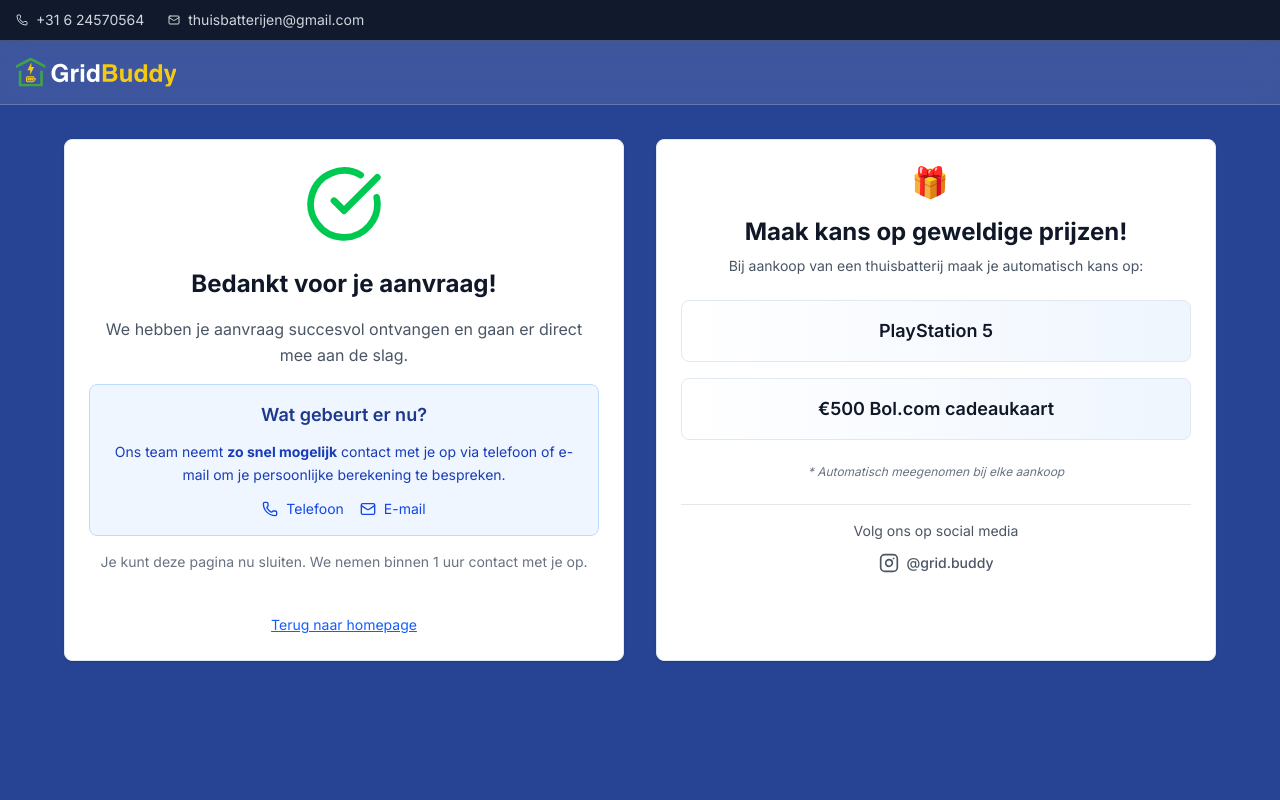
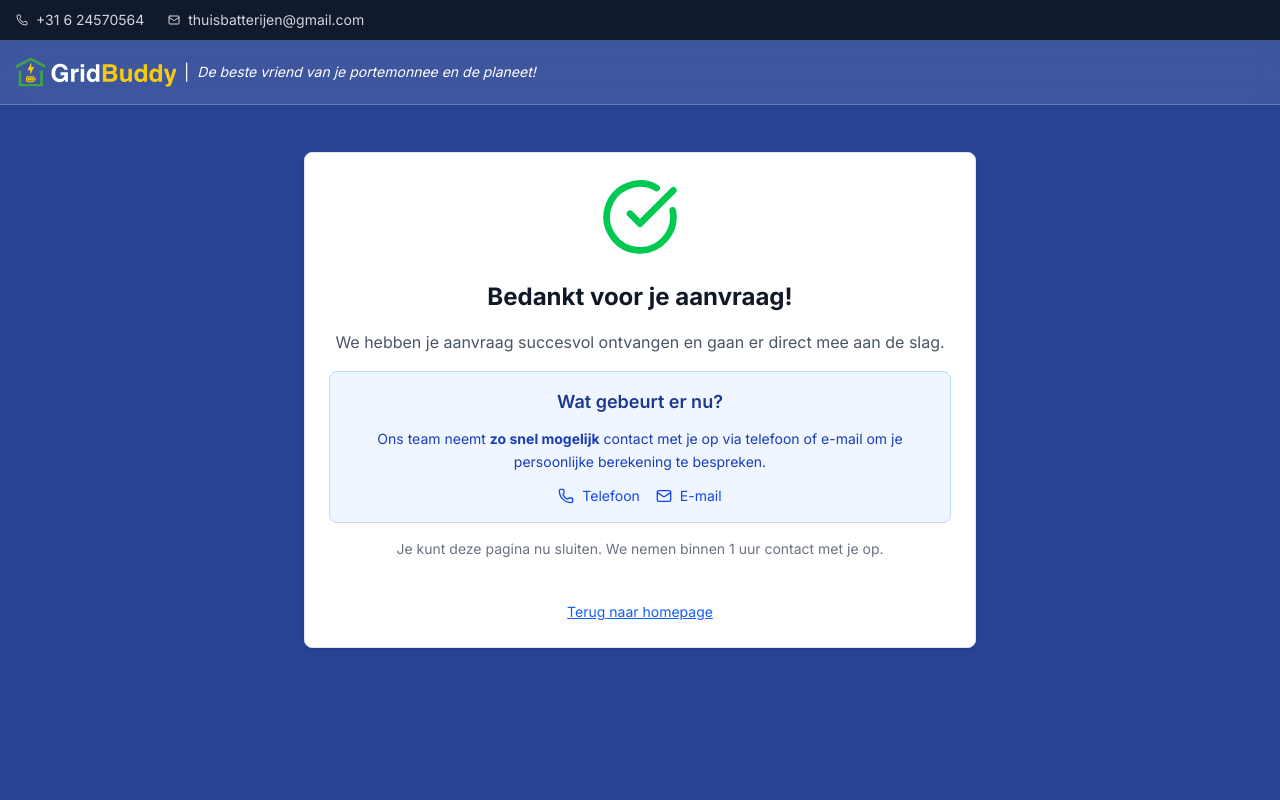
Before and after one commit to TristanVarewijck/home-battery, a Next.js app: page /success in a window 1280 px wide. Shown: the top 800 px of the page. Built offline with nearby package versions, Linux system fonts and the light colour scheme.

Commit message:
content update

```diff
--- a/src/app/layout.tsx
+++ b/src/app/layout.tsx
@@ -15,7 +15,7 @@
     template: '%s | GridBuddy',
   },
   description:
-    'Bespaar tot €2000 per jaar op uw energierekening met een thuisbatterij. Professionele installatie, 10 jaar garantie en 24/7 support. Gratis adviesgesprek.',
+    'Bespaar gemiddeld €2000 per jaar op uw energierekening met een thuisbatterij. Professionele installatie, 10 jaar garantie en 24/7 support. Gratis adviesgesprek.',
   keywords: [
     'thuisbatterij',
     'energieopslag',
@@ -47,7 +47,7 @@
     title:
       'GridBuddy - Bespaar op uw energierekening met duurzame energieopslag',
     description:
-      'Bespaar tot €2000 per jaar op uw energierekening met een thuisbatterij. Professionele installatie, 10 jaar garantie en 24/7 support.',
+      'Bespaar gemiddeld €2000 per jaar op uw energierekening met een thuisbatterij. Professionele installatie, 10 jaar garantie en 24/7 support.',
     siteName: 'GridBuddy',
     // images: [
     //   {
--- a/src/app/success/page.tsx
+++ b/src/app/success/page.tsx
@@ -1,4 +1,4 @@
-import { CheckCircle, Phone, Mail, Instagram } from 'lucide-react';
+import { CheckCircle, Phone, Mail } from 'lucide-react';
 import { Card, CardContent } from '@/components/ui/card';
 import Link from 'next/link';
 import { Metadata } from 'next';
@@ -14,9 +14,9 @@
   return (
     <div className="min-h-screen bg-blue-900/95 flex items-center justify-center p-4">
       <div className="w-full max-w-6xl mx-auto">
-        <div className="grid lg:grid-cols-2 gap-8">
+        <div className="flex items-center justify-center">
           {/* Hoofdkaart */}
-          <Card className="bg-white">
+          <Card className="bg-white max-w-2xl">
             <CardContent className="pt-6 h-full flex flex-col">
               <div className="text-center space-y-6 flex-1">
                 <CheckCircle className="w-20 h-20 text-green-500 mx-auto" />
@@ -75,65 +75,6 @@
               </div>
             </CardContent>
           </Card>
-
-          {/* Prijsvraag Sectie */}
-          <Card className="bg-white">
-            <CardContent className="pt-6 h-full flex flex-col">
-              <div className="text-center space-y-4 flex-1">
-                <div className="flex items-center justify-center mb-4">
-                  <span className="text-3xl mr-3">🎁</span>
-                </div>
-
-                <h3 className="text-2xl font-bold text-gray-900 mb-2">
-                  Maak kans op geweldige prijzen!
-                </h3>
-
-                <p className="text-gray-600 text-sm mb-6">
-                  Bij aankoop van een thuisbatterij maak je automatisch kans op:
-                </p>
-
-                <div className="space-y-4">
-                  <div className="bg-gradient-to-r from-brand-blue-50 to-blue-50 rounded-lg p-4 border border-brand-blue-200">
-                    <div className="flex items-center justify-center gap-4">
-                      <span className="text-gray-900 font-semibold text-lg">
-                        PlayStation 5
-                      </span>
-                    </div>
-                  </div>
-
-                  <div className="bg-gradient-to-r from-brand-blue-50 to-blue-50 rounded-lg p-4 border border-brand-blue-200">
-                    <div className="flex items-center justify-center gap-4">
-                      <span className="text-gray-900 font-semibold text-lg">
-                        €500 Bol.com cadeaukaart
-                      </span>
-                    </div>
-                  </div>
-                </div>
-
-                <p className="text-gray-500 text-xs mt-6 italic">
-                  * Automatisch meegenomen bij elke aankoop
-                </p>
-
-                {/* Sociale Media Links */}
-                <div className="border-t border-gray-200 pt-4 mt-6">
-                  <p className="text-gray-600 text-sm mb-3">
-                    Volg ons op social media
-                  </p>
-                  <div className="flex items-center justify-center gap-2">
-                    <a
-                      href="https://www.instagram.com/grid.buddy?igsh=MXNlaWQ0N2M3NjB2ZQ=="
-                      target="_blank"
-                      rel="noopener noreferrer"
-                      className="flex items-center gap-2 text-gray-600 hover:text-brand-blue-600 transition-colors"
-                    >
-                      <Instagram className="w-5 h-5" />
-                      <span className="text-sm font-medium">@grid.buddy</span>
-                    </a>
-                  </div>
-                </div>
-              </div>
-            </CardContent>
-          </Card>
         </div>
       </div>
     </div>
--- a/src/components/Navbar.tsx
+++ b/src/components/Navbar.tsx
@@ -68,7 +68,7 @@
       >
         <div className="container mx-auto px-4">
           <div className="flex items-center justify-between h-16">
-            <div className="flex items-center">
+            <div className="flex items-center gap-2">
               <Link href="/" className="text-xl font-bold text-white">
                 <Image
                   src="/logo.svg"
@@ -78,6 +78,10 @@
                   height={175}
                 />
               </Link>
+              <span className="text-white">|</span>
+              <p className="text-white text-sm italic">
+                De beste vriend van je portemonnee en de planeet!
+              </p>
             </div>
 
             {/* Desktop Navigation */}
--- a/src/components/sections/Benefits.tsx
+++ b/src/components/sections/Benefits.tsx
@@ -25,7 +25,7 @@
     icon: Euro,
     title: 'Bespaar op energiekosten',
     description:
-      'Gebruik uw opgeslagen zonne-energie tijdens dure piekuren en bespaar tot €2000 per jaar op uw energierekening.',
+      'Gebruik uw opgeslagen zonne-energie tijdens dure piekuren en bespaar gemiddeld €2000 per jaar op uw energierekening.',
     badge: 'Financieel voordeel',
   },
   {
--- a/src/components/sections/CTABanner.tsx
+++ b/src/components/sections/CTABanner.tsx
@@ -21,7 +21,7 @@
                   className="bg-white/20 text-white border-white/30"
                 >
                   <Zap className="w-4 h-4 mr-2" />
-                  Gratis offerte
+                  Gratis adviesgesprek
                 </Badge>
               </animated.div>
 
@@ -31,7 +31,7 @@
 
               <p className="text-xl text-blue-100 leading-relaxed">
                 Vul het formulier in en ontvang binnen 1 uur een persoonlijke
-                offerte voor uw thuisbatterij. Geen verplichtingen, alleen
+                adviesgesprek voor uw thuisbatterij. Geen verplichtingen, alleen
                 voordelen.
               </p>
             </div>
@@ -43,7 +43,7 @@
               </div>
               <div className="flex items-center space-x-3">
                 <CircleCheckBig className="w-5 h-5 text-accent/80" />
-                <span>Persoonlijke offerte</span>
+                <span>Persoonlijk adviesgesprek</span>
               </div>
               <div className="flex items-center space-x-3">
                 <CircleCheckBig className="w-5 h-5 text-accent/80" />
--- a/src/components/sections/HomeBatteryInfo.tsx
+++ b/src/components/sections/HomeBatteryInfo.tsx
@@ -44,7 +44,7 @@
     },
     {
       icon: TrendingUp,
-      title: 'Bespaar tot €2000 per jaar',
+      title: 'Bespaar gemiddeld €2000 per jaar',
       description:
         'Verminder uw energierekening door slim gebruik van opgeslagen energie.',
     },
@@ -148,7 +148,7 @@
                 <ul className="space-y-2 text-sm text-gray-700">
                   <li className="flex items-center">
                     <span className="w-2 h-2 bg-blue-500 rounded-full mr-3"></span>
-                    Verhoog uw zelfverbruik tot 80%
+                    Verhoog uw zelfverbruik tot 70%
                   </li>
                   <li className="flex items-center">
                     <span className="w-2 h-2 bg-blue-500 rounded-full mr-3"></span>
```
Also changed, not shown: src/components/sections/FAQ.tsx (+9 -4 lines), src/components/sections/Hero.tsx (+6 -7 lines).
